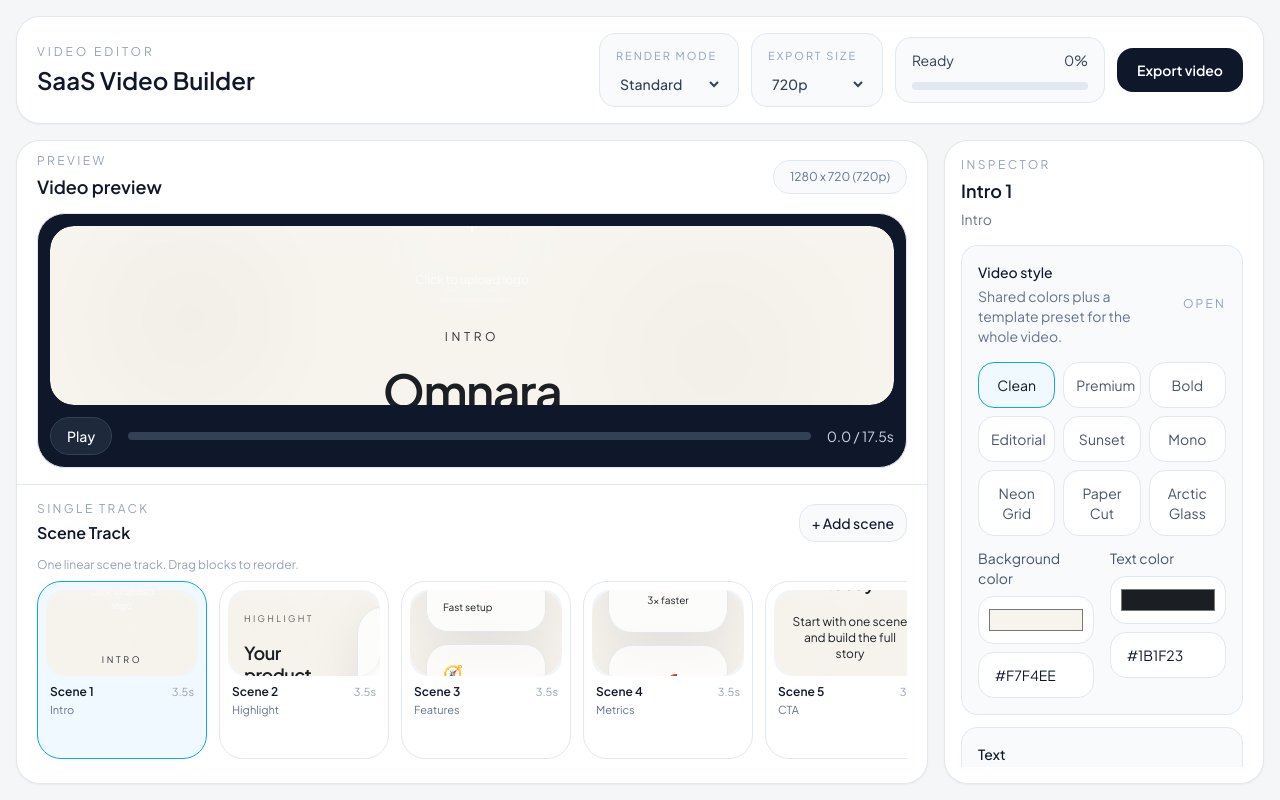
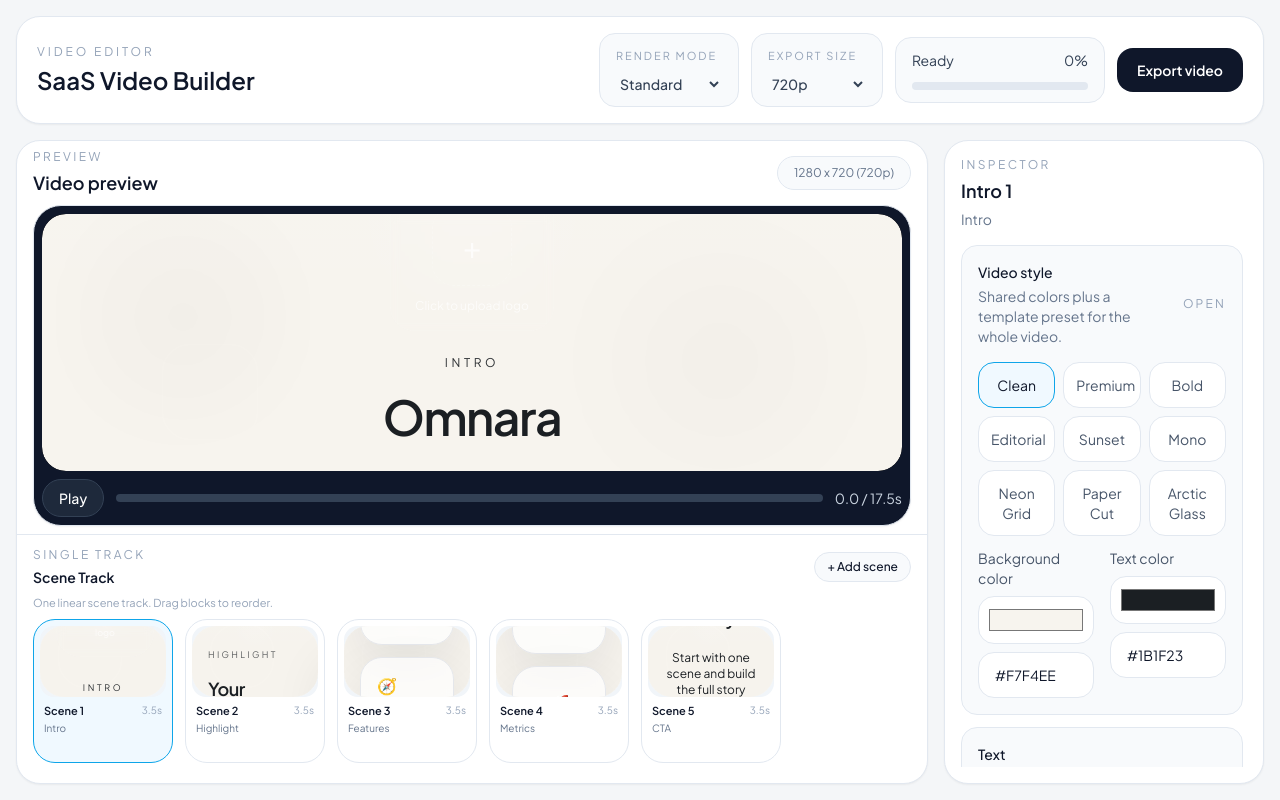
Before and after one commit to Vitalii-Pohorielov/videocreatorapp, a Next.js app: page / in a window 1280 px wide. Built offline with nearby package versions, Linux system fonts and the light colour scheme.

Commit message:
Enlarge preview and shrink timeline cards

```diff
--- a/components/SceneTimeline.tsx
+++ b/components/SceneTimeline.tsx
@@ -22,18 +22,18 @@ export function SceneTimeline({ track, selectedSceneId, backgroundColor, textCol
   const { scenes } = track;
 
   return (
-    <section className="shrink-0 px-5 py-4">
-      <div className="mb-3 flex items-center justify-between">
+    <section className="shrink-0 px-4 py-3">
+      <div className="mb-2 flex items-center justify-between">
         <div>
           <p className="text-xs uppercase tracking-[0.2em] text-slate-400">Single track</p>
-          <h2 className="mt-1 text-base font-semibold text-slate-900">{track.name}</h2>
+          <h2 className="mt-1 text-sm font-semibold text-slate-900">{track.name}</h2>
         </div>
-        <button type="button" onClick={onAddScene} className="rounded-2xl border border-slate-200 bg-slate-50 px-3 py-2 text-sm font-medium text-slate-900 transition hover:bg-slate-100">
+        <button type="button" onClick={onAddScene} className="rounded-2xl border border-slate-200 bg-slate-50 px-3 py-1.5 text-xs font-medium text-slate-900 transition hover:bg-slate-100">
           + Add scene
         </button>
       </div>
 
-      <div className="mb-2 text-xs text-slate-400">One linear scene track. Drag blocks to reorder.</div>
+      <div className="mb-2 text-[11px] text-slate-400">One linear scene track. Drag blocks to reorder.</div>
 
       <div className="flex gap-3 overflow-x-auto pb-2">
         {scenes.map((scene, index) => {
@@ -58,19 +58,19 @@ export function SceneTimeline({ track, selectedSceneId, backgroundColor, textCol
                   onSelect(scene.id);
                 }
               }}
-              className={`group h-[178px] w-[170px] flex-none rounded-3xl border p-2 text-left transition ${active ? "border-sky-500 bg-sky-50" : "border-slate-200 bg-white hover:border-slate-300"}`}
+              className={`group h-[144px] w-[140px] flex-none rounded-[22px] border p-1.5 text-left transition ${active ? "border-sky-500 bg-sky-50" : "border-slate-200 bg-white hover:border-slate-300"}`}
             >
-              <div className="relative aspect-video overflow-hidden rounded-[18px] bg-slate-100">
+              <div className="relative aspect-video overflow-hidden rounded-[14px] bg-slate-100">
                 <SceneStage scene={scene} backgroundColor={backgroundColor} textColor={textColor} preset={preset} compact />
               </div>
-              <div className="mt-2 flex h-[42px] items-start justify-between gap-2 px-1">
+              <div className="mt-1.5 flex h-[32px] items-start justify-between gap-2 px-1">
                 <div className="min-w-0">
-                  <p className="truncate text-xs font-semibold text-slate-900">Scene {index + 1}</p>
-                  <p className="mt-0.5 truncate text-[11px] text-slate-500">{sceneTypeLabels[scene.type]}</p>
+                  <p className="truncate text-[11px] font-semibold text-slate-900">Scene {index + 1}</p>
+                  <p className="mt-0.5 truncate text-[10px] text-slate-500">{sceneTypeLabels[scene.type]}</p>
                 </div>
                 <div className="flex shrink-0 flex-col items-end text-right">
-                  <p className="text-[11px] text-slate-400">{scene.durationSeconds.toFixed(1)}s</p>
-                  <button type="button" onClick={(event) => { event.stopPropagation(); onDelete(scene.id); }} className="mt-1 rounded-full bg-slate-100 px-2.5 py-1 text-[11px] text-slate-600 opacity-0 transition group-hover:opacity-100 hover:bg-slate-200">
+                  <p className="text-[10px] text-slate-400">{scene.durationSeconds.toFixed(1)}s</p>
+                  <button type="button" onClick={(event) => { event.stopPropagation(); onDelete(scene.id); }} className="mt-0.5 rounded-full bg-slate-100 px-2 py-0.5 text-[10px] text-slate-600 opacity-0 transition group-hover:opacity-100 hover:bg-slate-200">
                     Delete
                   </button>
                 </div>
--- a/components/StudioPreview.tsx
+++ b/components/StudioPreview.tsx
@@ -34,7 +34,7 @@ export function StudioPreview({ scene, backgroundColor, textColor, preset, resol
 
   return (
     <section className="flex min-h-0 flex-1 flex-col border-b border-slate-200">
-      <div className="flex shrink-0 items-center justify-between px-5 py-3">
+      <div className="flex shrink-0 items-center justify-between px-4 py-2">
         <div>
           <p className="text-xs uppercase tracking-[0.2em] text-slate-400">Preview</p>
           <h2 className="mt-1 text-lg font-semibold text-slate-900">Video preview</h2>
@@ -42,7 +42,7 @@ export function StudioPreview({ scene, backgroundColor, textColor, preset, resol
         <div className="rounded-full border border-slate-200 bg-slate-50 px-4 py-2 text-xs text-slate-500">{resolutionMeta.width} x {resolutionMeta.height} ({exportResolutionLabels[resolution]})</div>
       </div>
 
-      <div className="flex min-h-0 flex-1 items-center justify-center px-5 pb-4">
+      <div className="flex min-h-0 flex-1 items-center justify-center px-4 pb-2">
         <input
           ref={logoInputRef}
           type="file"
@@ -63,8 +63,8 @@ export function StudioPreview({ scene, backgroundColor, textColor, preset, resol
             event.target.value = "";
           }}
         />
-        <div className="flex h-full w-full max-w-5xl flex-col rounded-[28px] border border-slate-200 bg-slate-900 p-3 shadow-sm">
-          <div className="relative aspect-video overflow-hidden rounded-[24px] bg-black">
+        <div className="flex h-full w-full max-w-6xl flex-col rounded-[28px] border border-slate-200 bg-slate-900 p-2 shadow-sm">
+          <div className="relative flex-1 overflow-hidden rounded-[24px] bg-black">
             <SceneStage
               scene={scene}
               backgroundColor={backgroundColor}
@@ -85,7 +85,7 @@ export function StudioPreview({ scene, backgroundColor, textColor, preset, resol
             ) : null}
           </div>
 
-          <div className="mt-3 flex shrink-0 items-center gap-4">
+          <div className="mt-2 flex shrink-0 items-center gap-3">
             <button type="button" onClick={onTogglePlayback} className="rounded-full border border-slate-700 bg-slate-800 px-4 py-2 text-sm font-medium text-white transition hover:bg-slate-700">
               {isPlaying ? "Pause" : "Play"}
             </button>
```
